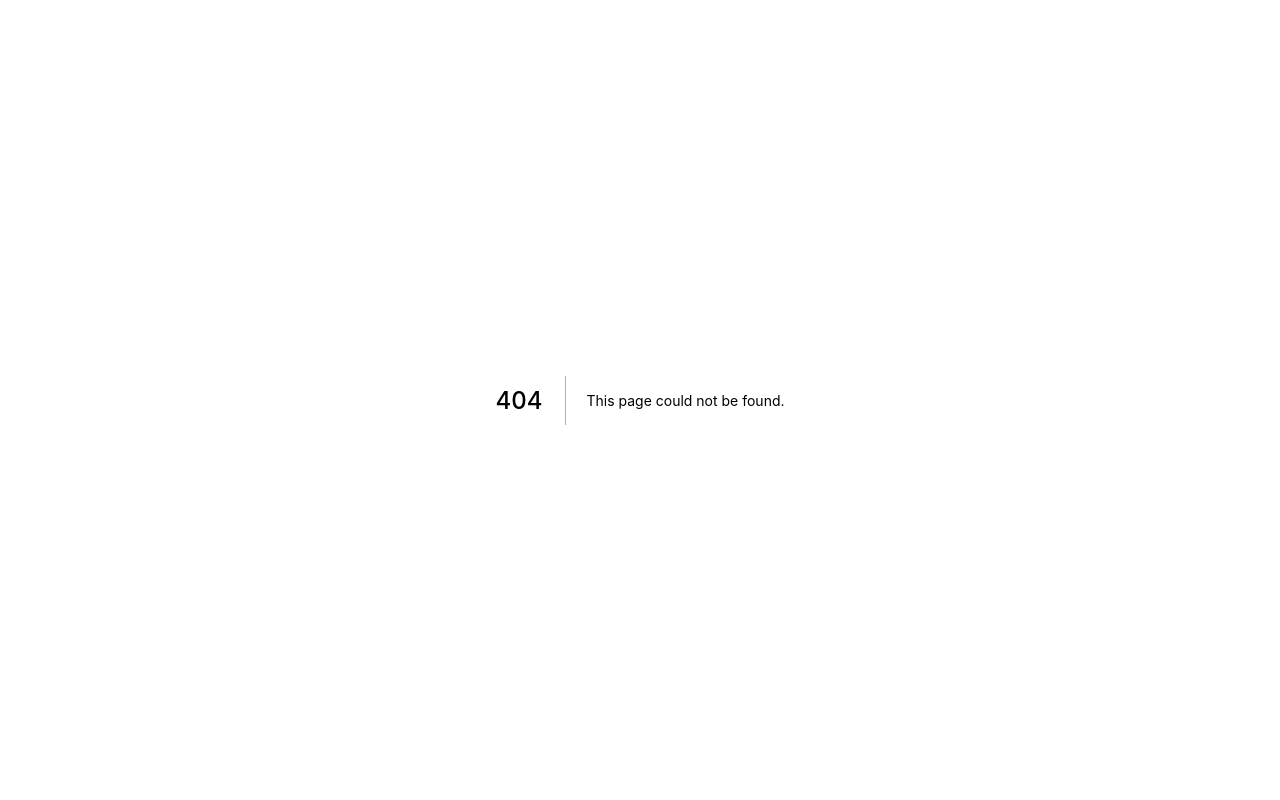
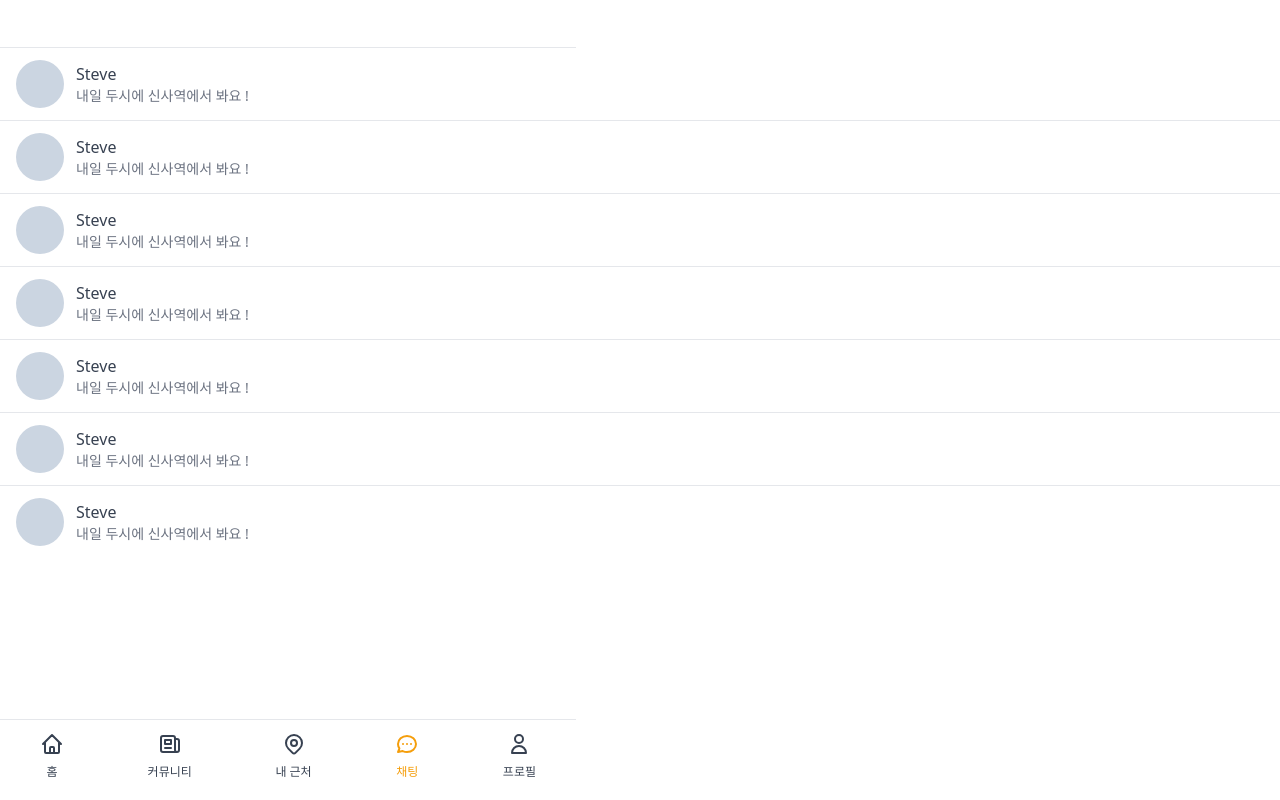
Before and after one commit to 1sol2sol/CatServet-Life, a Next.js app: page /chats in a window 1280 px wide. Before the commit this address had no page. Built offline with nearby package versions, Linux system fonts and the light colour scheme.

Commit message:
style: 채팅 목록 페이지 스타일링

```diff
--- /dev/null
+++ b/pages/chats/index.tsx
@@ -0,0 +1,26 @@
+import type { NextPage } from "next";
+import Link from "next/link";
+import Layout from "../../components/layout";
+
+const Chats: NextPage = () => {
+  return (
+    <Layout hasTabBar title="채팅">
+      <div className="divide-y-[1px] ">
+        {[1, 1, 1, 1, 1, 1, 1].map((_, i) => (
+          <Link href={`/chats/${i}`} key={i}>
+          <a className="flex px-4 cursor-pointer py-3 items-center space-x-3">
+            <div className="w-12 h-12 rounded-full bg-slate-300" />
+            <div>
+              <p className="text-gray-700">Steve</p>
+              <p className="text-sm  text-gray-500">
+                내일 두시에 신사역에서 봐요 !
+              </p>
+            </div>
+          </a>
+        </Link>
+      ))}
+    </div>
+  </Layout>
+);
+};
+export default Chats;
```
